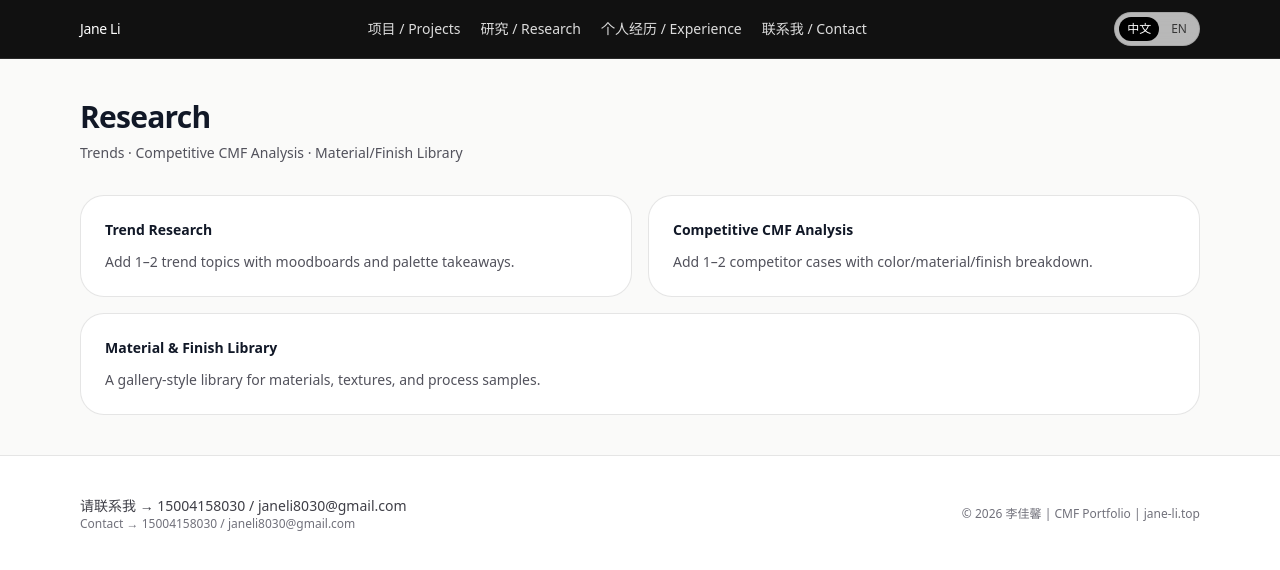
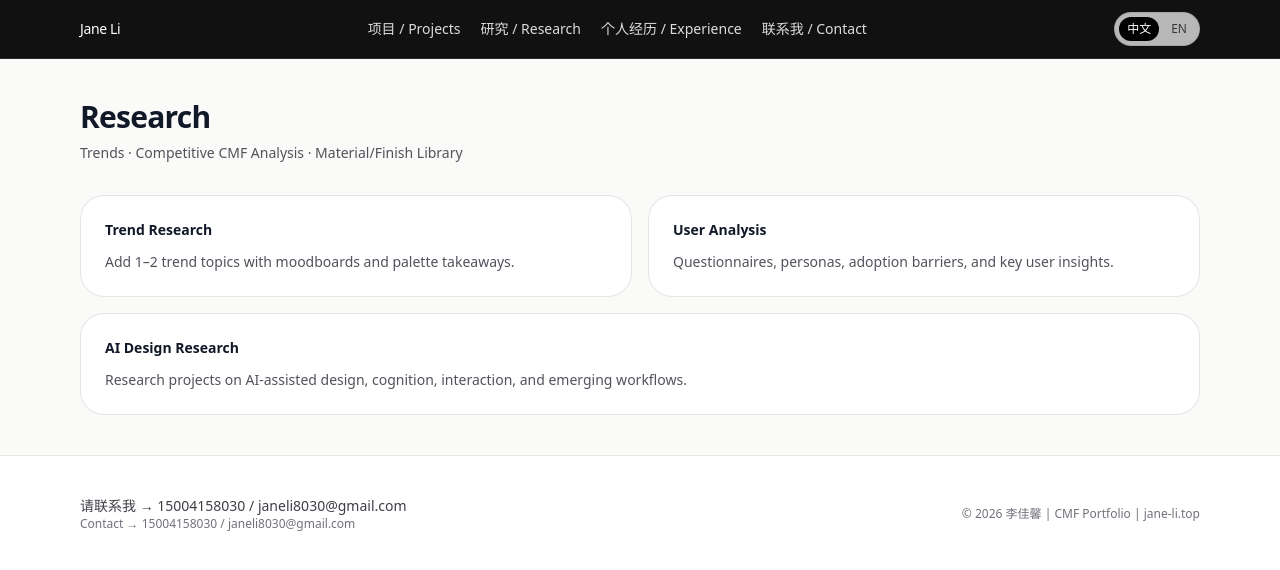
Before and after one commit to janeli8030-netizen/jane-li-portfolio, a Next.js app: page /research in a window 1280 px wide. Shown: the top 570 px of the page. Built offline with nearby package versions, Linux system fonts and the light colour scheme.

Commit message:
Update homepage featured cover and research section labels

```diff
--- a/src/app/page.tsx
+++ b/src/app/page.tsx
@@ -34,7 +34,7 @@ function FeaturedProjects() {
               <div className="relative aspect-[4/3] w-full overflow-hidden rounded-[24px] bg-zinc-100">
                 {/* eslint-disable-next-line @next/next/no-img-element */}
                 <img
-                  src={`/images/cover-${p.slug}.png`}
+                  src={p.slug === "su7-cmf-proposal" ? "/projects/su7-cmf-proposal/cover-su7.jpg" : `/images/cover-${p.slug}.png`}
                   alt={`${p.title.en} cover`}
                   className="h-full w-full scale-[1.08] object-cover transition duration-700 group-hover:scale-[1.12]"
                 />
--- a/src/app/research/page.tsx
+++ b/src/app/research/page.tsx
@@ -12,12 +12,12 @@ export default function ResearchPage() {
           <p className="mt-3 text-sm text-zinc-600">Add 1–2 trend topics with moodboards and palette takeaways.</p>
         </section>
         <section className="rounded-3xl border border-black/10 bg-white p-6">
-          <h2 className="text-sm font-semibold">Competitive CMF Analysis</h2>
-          <p className="mt-3 text-sm text-zinc-600">Add 1–2 competitor cases with color/material/finish breakdown.</p>
+          <h2 className="text-sm font-semibold">User Analysis</h2>
+          <p className="mt-3 text-sm text-zinc-600">Questionnaires, personas, adoption barriers, and key user insights.</p>
         </section>
         <section className="rounded-3xl border border-black/10 bg-white p-6 md:col-span-2">
-          <h2 className="text-sm font-semibold">Material & Finish Library</h2>
-          <p className="mt-3 text-sm text-zinc-600">A gallery-style library for materials, textures, and process samples.</p>
+          <h2 className="text-sm font-semibold">AI Design Research</h2>
+          <p className="mt-3 text-sm text-zinc-600">Research projects on AI-assisted design, cognition, interaction, and emerging workflows.</p>
         </section>
       </div>
     </div>
```
